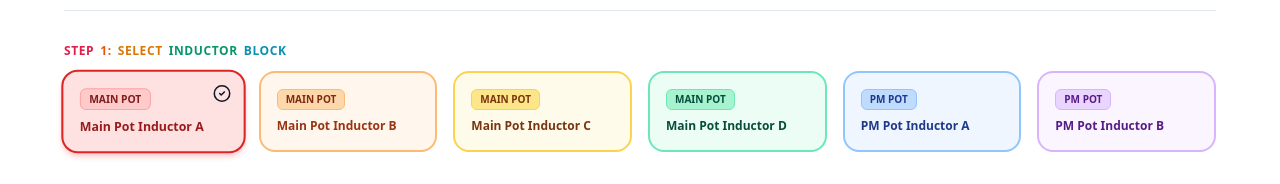
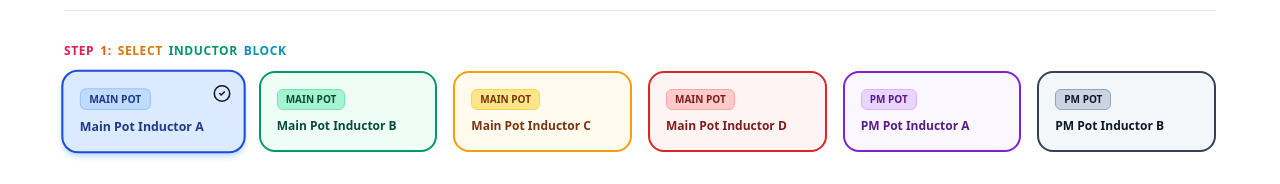
Before and after one commit to satishkumar123123/cgl-inductor-monitoring, a React (Vite) app in the folder frontend/: page /balancing-kvar in a window 1280 px wide. Shown: the part 189-373 px from the top of the page. Built offline with nearby package versions, Linux system fonts and the light colour scheme; no server answers.

Commit message:
Fixed useParams import from react-router-dom and backend 404 route

```diff
--- a/frontend/pages/BalancingKvarPage.jsx
+++ b/frontend/pages/BalancingKvarPage.jsx
@@ -3,34 +3,34 @@ import { useNavigate } from "react-router-dom";
 import { ArrowLeft, Save, History, Calendar, Trash2, Zap, CheckCircle2 } from "lucide-react";
 import axios from "axios";
 
-// 6 Inductors with 6 Different Rainbow Theme Colors
+// 6 Inductors with User-Specified Border Colors
 const INDUCTORS = [
   {
     key: "MAIN_A",
     title: "Main Pot Inductor A",
     tag: "Main Pot",
-    bg: "bg-red-50 hover:bg-red-100/80",
-    border: "border-red-300",
-    selectedBg: "bg-red-100 border-red-600 shadow-md shadow-red-200",
-    text: "text-red-800",
-    tagBg: "bg-red-200 text-red-900 border-red-300"
+    bg: "bg-blue-50/80 hover:bg-blue-100/80",
+    border: "border-blue-600",
+    selectedBg: "bg-blue-100 border-blue-700 shadow-md shadow-blue-200",
+    text: "text-blue-900",
+    tagBg: "bg-blue-200 text-blue-900 border-blue-300"
   },
   {
     key: "MAIN_B",
     title: "Main Pot Inductor B",
     tag: "Main Pot",
-    bg: "bg-orange-50 hover:bg-orange-100/80",
-    border: "border-orange-300",
-    selectedBg: "bg-orange-100 border-orange-600 shadow-md shadow-orange-200",
-    text: "text-orange-800",
-    tagBg: "bg-orange-200 text-orange-900 border-orange-300"
+    bg: "bg-emerald-50/80 hover:bg-emerald-100/80",
+    border: "border-emerald-600",
+    selectedBg: "bg-emerald-100 border-emerald-700 shadow-md shadow-emerald-200",
+    text: "text-emerald-900",
+    tagBg: "bg-emerald-200 text-emerald-900 border-emerald-300"
   },
   {
     key: "MAIN_C",
     title: "Main Pot Inductor C",
     tag: "Main Pot",
-    bg: "bg-amber-50 hover:bg-amber-100/80",
-    border: "border-amber-300",
+    bg: "bg-amber-50/80 hover:bg-amber-100/80",
+    border: "border-amber-500",
     selectedBg: "bg-amber-100 border-amber-600 shadow-md shadow-amber-200",
     text: "text-amber-900",
     tagBg: "bg-amber-200 text-amber-900 border-amber-300"
@@ -39,31 +39,31 @@ const INDUCTORS = [
     key: "MAIN_D",
     title: "Main Pot Inductor D",
     tag: "Main Pot",
-    bg: "bg-emerald-50 hover:bg-emerald-100/80",
-    border: "border-emerald-300",
-    selectedBg: "bg-emerald-100 border-emerald-600 shadow-md shadow-emerald-200",
-    text: "text-emerald-900",
-    tagBg: "bg-emerald-200 text-emerald-900 border-emerald-300"
+    bg: "bg-red-50/80 hover:bg-red-100/80",
+    border: "border-red-600",
+    selectedBg: "bg-red-100 border-red-700 shadow-md shadow-red-200",
+    text: "text-red-900",
+    tagBg: "bg-red-200 text-red-900 border-red-300"
   },
   {
     key: "PM_A",
     title: "PM Pot Inductor A",
     tag: "PM Pot",
-    bg: "bg-blue-50 hover:bg-blue-100/80",
-    border: "border-blue-300",
-    selectedBg: "bg-blue-100 border-blue-600 shadow-md shadow-blue-200",
-    text: "text-blue-900",
-    tagBg: "bg-blue-200 text-blue-900 border-blue-300"
+    bg: "bg-purple-50/80 hover:bg-purple-100/80",
+    border: "border-purple-700",
+    selectedBg: "bg-purple-100 border-purple-800 shadow-md shadow-purple-200",
+    text: "text-purple-900",
+    tagBg: "bg-purple-200 text-purple-900 border-purple-300"
   },
   {
     key: "PM_B",
     title: "PM Pot Inductor B",
     tag: "PM Pot",
-    bg: "bg-purple-50 hover:bg-purple-100/80",
-    border: "border-purple-300",
-    selectedBg: "bg-purple-100 border-purple-600 shadow-md shadow-purple-200",
-    text: "text-purple-900",
-    tagBg: "bg-purple-200 text-purple-900 border-purple-300"
+    bg: "bg-slate-100/80 hover:bg-slate-200/80",
+    border: "border-slate-700",
+    selectedBg: "bg-slate-200 border-slate-800 shadow-md shadow-slate-300",
+    text: "text-slate-900",
+    tagBg: "bg-slate-300 text-slate-900 border-slate-400"
   },
 ];
 
@@ -187,7 +187,7 @@ export default function BalancingKvarPage() {
         </div>
       </div>
 
-      {/* 1. TOP SECTION: 6 INDUCTOR CARDS GRID (6 RAINBOW COLORS) */}
+      {/* 1. TOP SECTION: 6 INDUCTOR CARDS GRID (SPECIFIED BORDER COLORS) */}
       <div>
         {/* WORDWISE DIFFERENT COLORS FOR STEP 1 */}
         <h2 className="text-xs font-black uppercase tracking-wider mb-3 flex gap-1.5">
```
